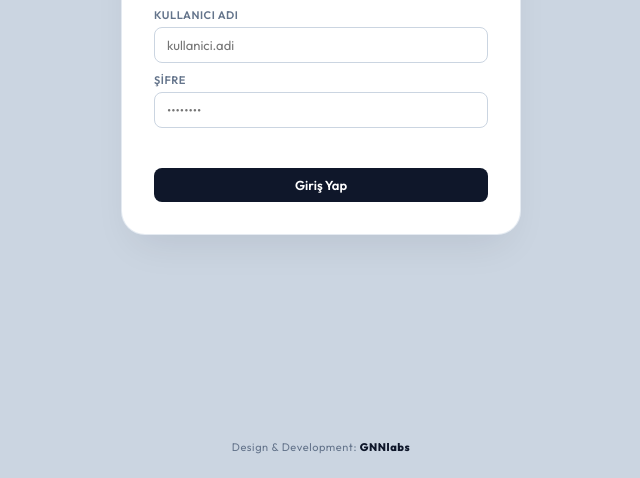
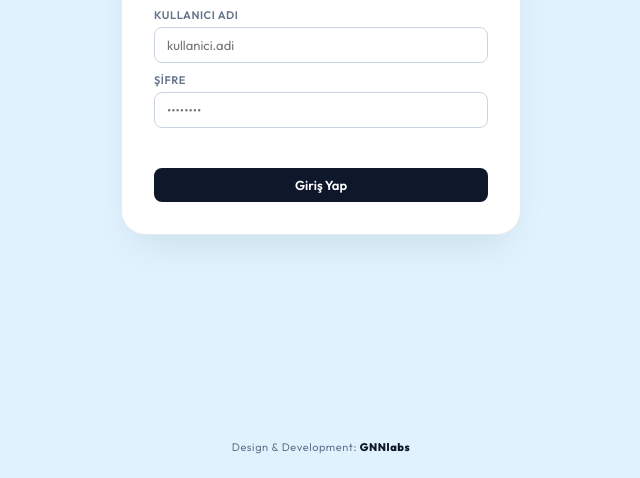
Before and after one commit to BigDesigner/MapAssign, a website built with Vite: page frontend/index.html in a window 1280 px wide. Shown: the part 322-800 px from the top of the page, without its empty margins (319-959 px from the left). Built offline with nearby package versions, Linux system fonts and the light colour scheme.

Commit message:
style(theme): update map ocean background color to soft pastel blue (#e0f2fe)

```diff
--- a/frontend/index.html
+++ b/frontend/index.html
@@ -12,7 +12,7 @@
     :root {
       /* Base Theme Colors */
       --color-bg-page: #f8fafc;
-      --color-bg-ocean: #cbd5e1;
+      --color-bg-ocean: #e0f2fe;
       --color-bg-sidebar: rgba(255, 255, 255, 0.95);
       --color-bg-panel: #f8fafc;
       --color-bg-card: #ffffff;
```
Also changed, not shown: frontend/table.html (+1 -1 lines), .specs/design.md.
